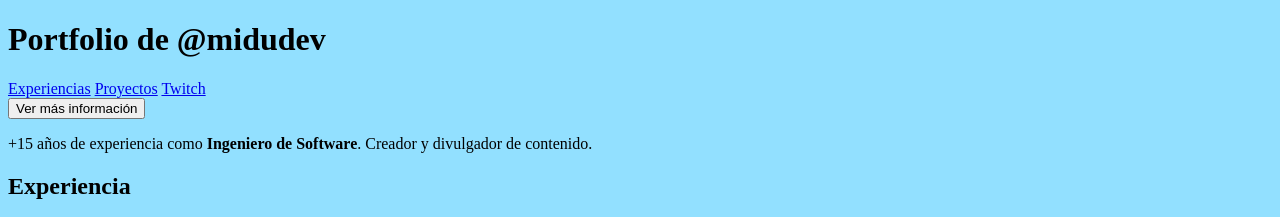
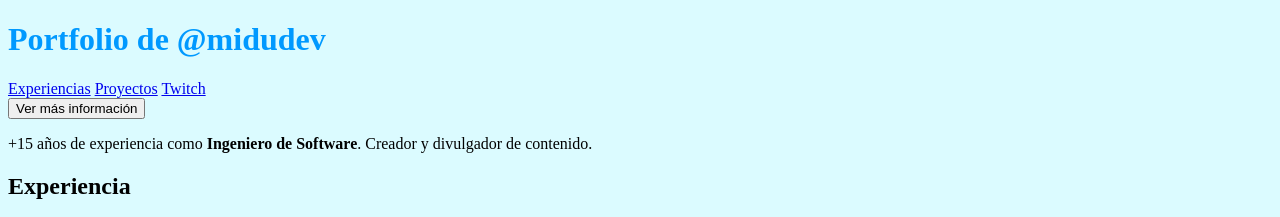
Before and after one commit to stalindlcruz/curso-css, a plain HTML site: page index.html in a window 1280 px wide. Shown: the top 217 px of the page. Drawn offline with Linux system fonts and the light colour scheme.

Commit message:
learning about colors in css

```diff
--- a/index.html
+++ b/index.html
@@ -39,15 +39,31 @@
     />
 
     <style>
+      /* selector {
+        propiedad: valor; --> declaración
+      } */
+
+      h1 {
+        /* color: rgba(0, 0, 0, 50%); -> legacy */
+        color: rgb(0 0 0 / 50%); /* (recomendado) */
+        /* color: hsl(0, 100%, 100%); */
+        color: oklch(348 83% 44% / 50%); /* MAS RECOMENDADO (MODERNO) */
+        /* color: transparent; */
+        color: #09f; /* #0099ff */
+        /* border-width: 3px;
+        border-style: solid;
+        border-color: currentColor; */
+      }
+
       body {
-        background-color: rgb(135, 221, 255, 0.9);
+        background-color: #dbfbff;
       }
     </style>
   </head>
 
   <body>
     <!-- comments -->
-    <!-- <h1> la parte de apertura y siempre es la etiqueta y todo lo demas, etiqueta y contenido completo es el elemento. -->
+    <!-- <h1> la parte de apertura y siempre es la etiqueta y todo lo demas: etiqueta y contenido (completo) es el elemento. -->
     <header>
       <h1>Portfolio de @midudev</h1>
 
```
